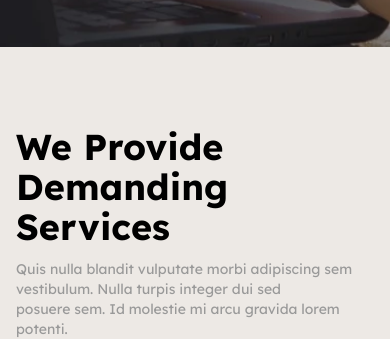
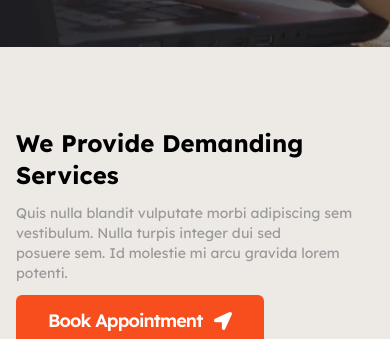
Before and after one commit to RayyanDevZone/construction, a React (Vite) app: page / in a window 390 px wide. Shown: the part 885-1224 px from the top of the page. Built offline with nearby package versions, Linux system fonts and the light colour scheme.

Commit message:
ui responsive 2

```diff
--- a/src/components/CompaniesUse/CompaniesUse.jsx
+++ b/src/components/CompaniesUse/CompaniesUse.jsx
@@ -23,7 +23,7 @@ const companiesData = [
 
 const CompaniesUse = () => {
   return (
-    <div className="min-h-screen h-auto w-full bg-[#EFEBE7] flex flex-col sm:px-16 px-8 justify-between py-5 font-lexend">
+    <div className="min-h-screen h-auto w-full bg-[#EFEBE7] flex flex-col sm:px-16 px-4 justify-between py-5 font-lexend">
       <p className="sm:text-4xl text-2xl font-bold text-[#1D1D1F]">
         <span className="text-[#f84e1d]">156+ </span>
         companies use Elever to<br /> power their integrations
--- a/src/components/DemandingServices/DemandingServices.jsx
+++ b/src/components/DemandingServices/DemandingServices.jsx
@@ -25,9 +25,9 @@ const servicesData = [
 const DemandingServices = () => {
   return (
     <div className="w-full min-h-screen h-auto bg-[#EDE9E5]">
-      <div className="h-[200px] w-full  flex sm:flex-row flex-col justify-between sm:items-center items-start sm:px-16 px-4 py-20 font-lexend ">
+      <div className="h-[200px] w-full  flex sm:flex-row flex-col justify-between sm:items-center items-start sm:px-16 px-4 py-20  font-lexend ">
         <div>
-          <p className="text-4xl font-bold">We Provide Demanding Services</p>
+          <p className="sm:text-4xl text-2xl font-bold">We Provide Demanding Services</p>
           <p className="mt-3 text-sm text-[#999999]">
             Quis nulla blandit vulputate morbi adipiscing sem vestibulum. Nulla
             turpis integer dui sed
--- a/src/components/Portfolio/Portfolio.jsx
+++ b/src/components/Portfolio/Portfolio.jsx
@@ -47,7 +47,7 @@ const Portfolio = () => {
         </button>
       </div>
 
-      <div className="h-auto flex  overflow-x-auto whitespace-nowrap hide-scrollbar mt-10 gap-16">
+      <div className="h-auto flex  overflow-x-auto whitespace-nowrap hide-scrollbar mt-10 mb-10 sm:mb-0 gap-16">
         {cardsData.map((card, index) => (
           <div key={index} className="card sm:w-[550px] sm:h-[600px] h-[500px] w-[390px] flex-shrink-0 rounded-2xl flex flex-col bg-white">
             <div
```
